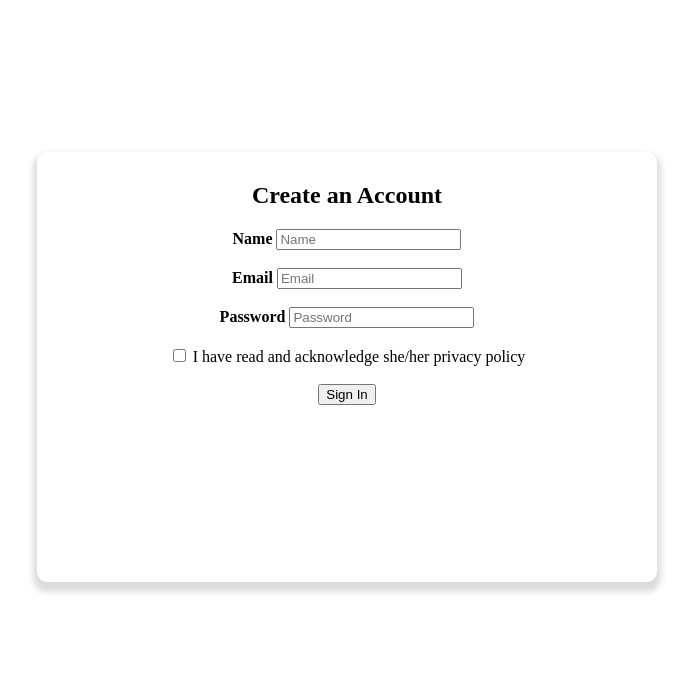
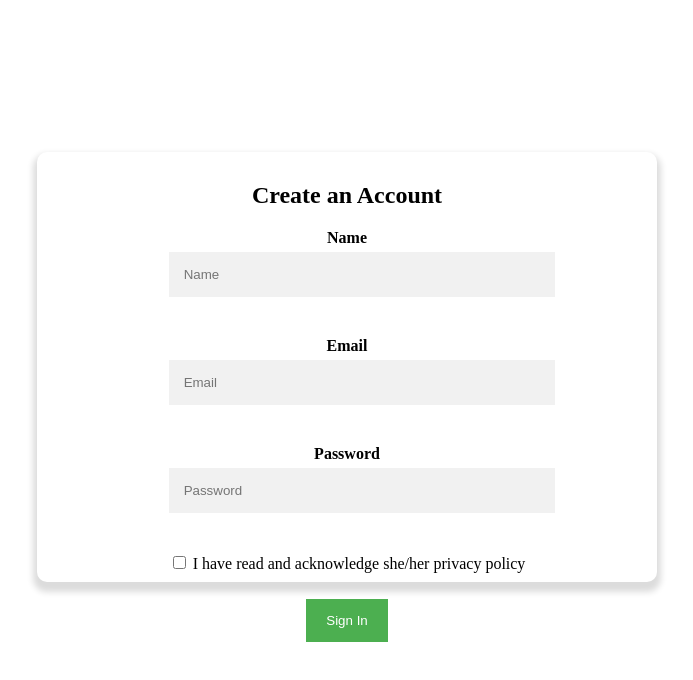
Before and after one commit to kirthikasri/e-learn, a plain HTML site: page e-mail.html in a window 1280 px wide. Shown: the whole page, without its empty margins (293-986 px from the left). Drawn offline with Linux system fonts and the light colour scheme.

Commit message:
Update STYLE.css

```diff
--- a/STYLE.css
+++ b/STYLE.css
@@ -1,3 +1,50 @@
+bodybody {
+    margin: 0;
+    padding: 0;
+    background-color: #c8c8c8;
+    font-family: 'Open Sans', sans-serif;
+}
+
+.login-wrap {
+    width: 100%;
+    margin: auto;
+    max-width: 525px;
+    min-height: 670px;
+    position: relative;
+
+}
+
+.login-html {
+    width: 100%;
+    height: 100%;
+    position: absolute;
+    padding: 90px 70px 50px 70px;
+    background: rgba(40, 57, 101, 0.9);
+}
+
+input[type="text"], input[type="email"], input[type="password"] {
+    width: 100%;
+    padding: 15px;
+    margin: 5px 0 22px 0;
+    border: none;
+    background: #f1f1f1;
+}
+
+input[type="submit"] {
+    background-color: #4CAF50;
+    color: #fff;
+    padding: 14px 20px;
+    margin: 8px 0;
+    border: none;
+    cursor: pointer;
+}
+
+input[type="submit"]:hover {
+    background-color: #3e8e41;
+}
+
+
+
 
 #title{
   background-color: #000000;
```
